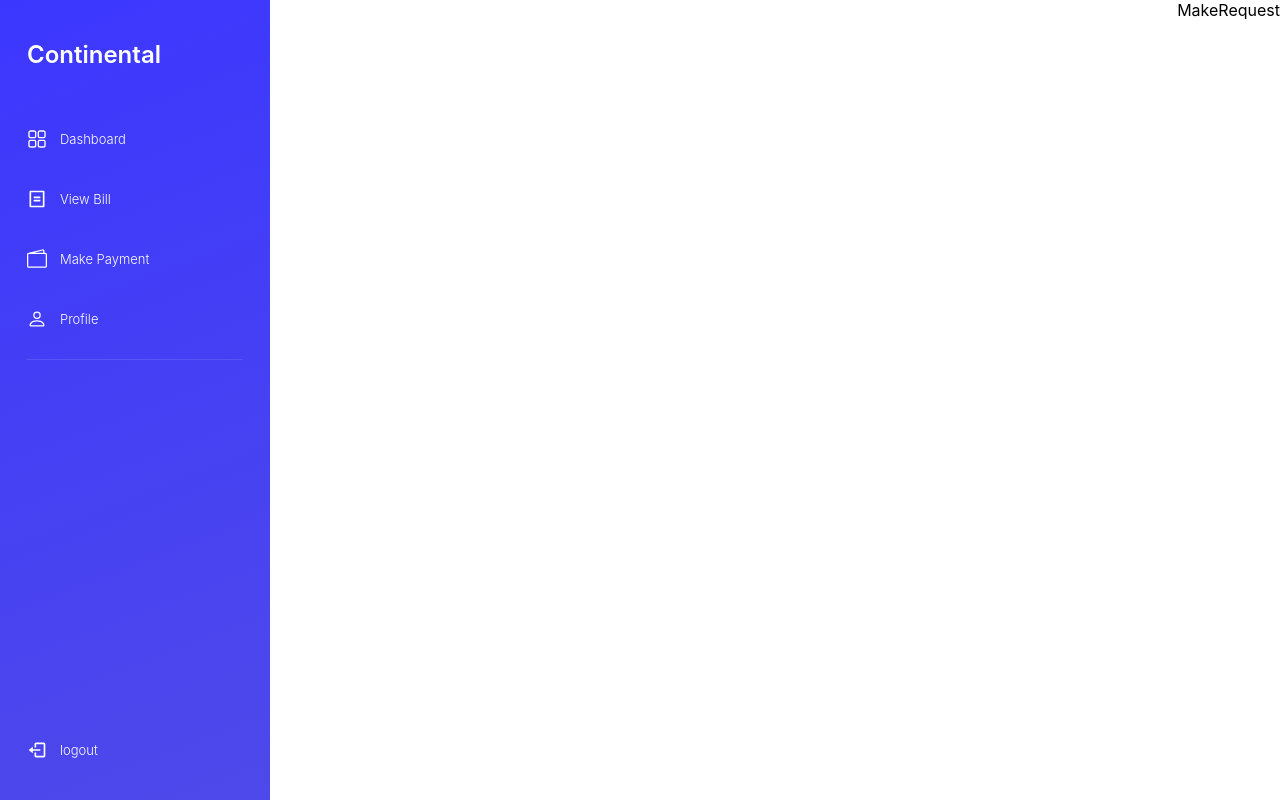
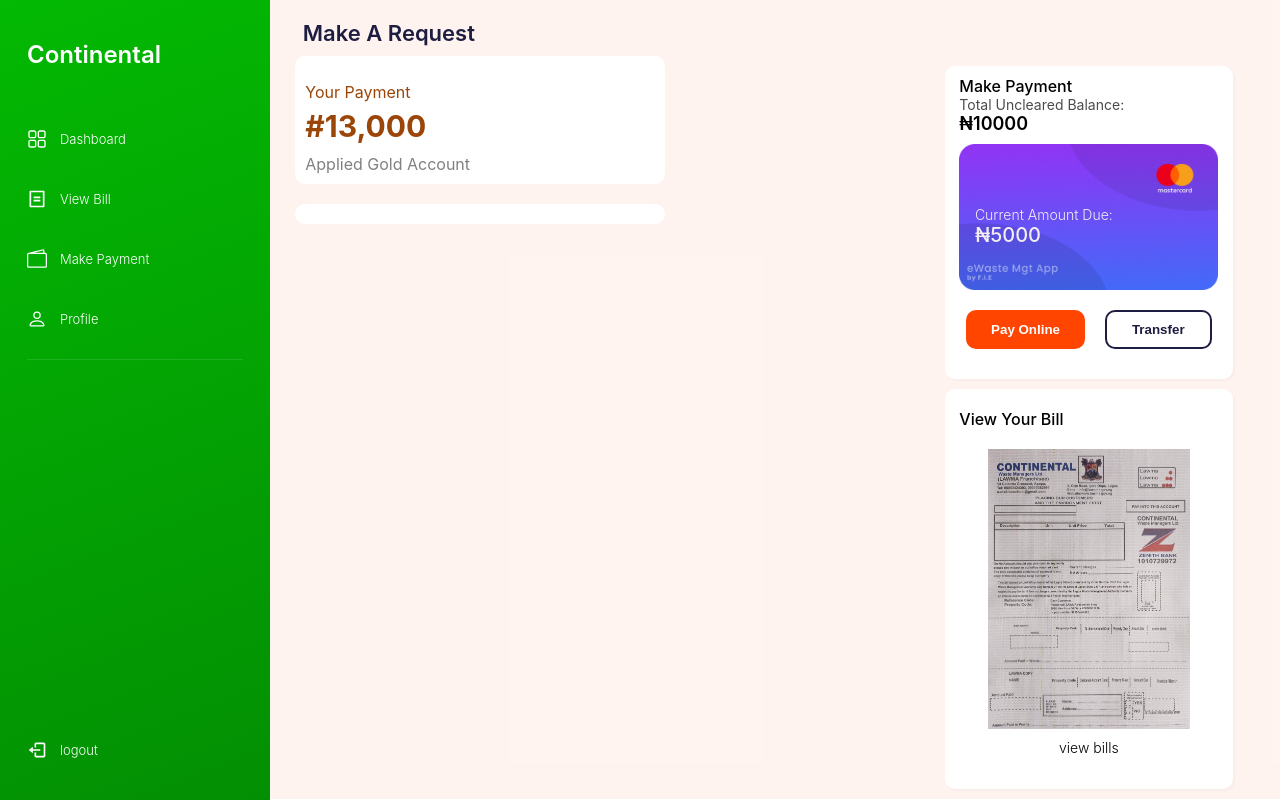
Before and after one commit to isaacetor/D.O-app, a React (Create React App) app: page /user/makerequest in a window 1280 px wide. Built offline with nearby package versions, Linux system fonts and the light colour scheme.

Commit message:
made a few changes

```diff
--- a/package.json
+++ b/package.json
@@ -14,11 +14,14 @@
     "@types/jest": "^27.5.2",
     "@types/node": "^16.18.23",
     "@types/react": "^18.0.33",
+    "@types/react-circular-progressbar": "^1.1.0",
     "@types/react-dom": "^18.0.11",
     "@types/styled-components": "^5.1.26",
     "@types/yup": "^0.32.0",
     "axios": "^1.3.4",
     "react": "^18.2.0",
+    "react-circle-progress-bar": "^0.1.4",
+    "react-circular-progressbar": "^2.1.0",
     "react-dom": "^18.2.0",
     "react-hook-form": "^7.43.9",
     "react-icons": "^4.8.0",
--- a/src/components/blocks/userdashboardblock/Sidenav.tsx
+++ b/src/components/blocks/userdashboardblock/Sidenav.tsx
@@ -23,10 +23,10 @@ const UserDashboardHeader = () => {
               <h1>Continental</h1>
             </Logo>
             <Navigation>
-              <Nav to="/userdashboard">
+              <Nav to="/user">
                 <RxDashboard style={{ fontSize: "20px" }} /> Dashboard
               </Nav>
-              <Nav to="/invoices">
+              <Nav to="/user/makerequest">
                 <RiBillLine style={{ fontSize: "20px" }} /> View Bill
               </Nav>
               <Nav to="/payment">
@@ -140,7 +140,7 @@ const Container = styled.div`
   background: rgb(226, 24, 24);
   background: linear-gradient(
     159deg,
-     #3c37fe,#4e49e9
+     #03b903,#038f03
   );
   display: flex;
   justify-content: center;
--- a/src/pages/userdashboard/MakeRequest.tsx
+++ b/src/pages/userdashboard/MakeRequest.tsx
@@ -1,7 +1,139 @@
 import React from "react";
+import styled from "styled-components";
+import { GoPrimitiveDot } from "react-icons/go";
+import UserDashboardSidebar from "./UserDashboardSidebar";
 
-const MakeRequest = () => {
-  return <div>MakeRequest</div>;
+const WasteBill = () => {
+  return (
+    <div>
+      <Container>
+        <Container>
+          <Wrapper>
+            <Text>Make A Request</Text>
+            <Main>
+              <First>
+                <Bill>
+                  <p>Your Payment</p>
+                  <h3>#13,000</h3>
+                  <span>Applied Gold Account</span>
+                </Bill>
+                <Request>
+
+                </Request>
+                {/* <UserNotification />
+                <TransactionHistory /> */}
+              </First>
+              <Second>
+                <UserDashboardSidebar />
+              </Second>
+            </Main>
+          </Wrapper>
+        </Container>
+      </Container>
+    </div>
+  );
 };
 
-export default MakeRequest;
+export default WasteBill;
+
+const Request = styled.div`
+  width: 350px;
+  /* height: 100px; */
+  background-color:white;
+  border-radius: 10px;
+  display:flex;
+  flex-direction:column;
+  padding:10px;
+  margin-top:20px;
+  p{
+    color:#9b4508;
+  }
+  h3{
+     font-size:30px;
+     margin-top:-10px;
+    color:#9b4508;
+    margin-bottom:-0.1px;
+  }
+  span{
+    color:gray;
+    margin-top:10px;
+
+  }
+`;
+const Bill = styled.div`
+  width: 350px;
+  /* height: 100px; */
+  background-color:white;
+  border-radius: 10px;
+  display:flex;
+  flex-direction:column;
+  padding:10px;
+  p{
+    color:#9b4508;
+  }
+  h3{
+     font-size:30px;
+     margin-top:-10px;
+    color:#9b4508;
+    margin-bottom:-0.1px;
+  }
+  span{
+    color:gray;
+    margin-top:10px;
+
+  }
+`;
+
+const Second = styled.div`
+  width: 35%;
+  height: 100%;
+`;
+
+const First = styled.div`
+  width: 70%;
+  height: 100%;
+  display:flex;
+  flex-direction:column;
+
+  display: flex;
+  /* justify-content: space-between; */
+  flex-direction: column;
+`;
+
+const Main = styled.div`
+  width: 100%;
+  display: flex;
+  justify-content: space-between;
+`;
+
+const Text = styled.div`
+  width: 100%;
+  /* height: 10%; */
+  /* background-color: #9b4508; */
+  color: #1d1d41;
+  font-weight: 600;
+  font-size: 22px;
+  margin-bottom: 10px;
+  margin-top: 20px;
+  margin-left: 15px;
+`;
+
+const Wrapper = styled.div`
+  width: 95%;
+  /* height: 95%; */
+  /* background: brown; */
+
+  display: flex;
+  align-items: center;
+  justify-content: center;
+  flex-direction: column;
+`;
+
+const Container = styled.div`
+  width: calc(100vw - 270px);
+  /* height: 100vh; */
+  display: flex;
+  justify-content: center;
+  align-items: center;
+  background-color: #fff2ec92;
+`;
--- a/src/pages/userdashboard/TransactionHistory.tsx
+++ b/src/pages/userdashboard/TransactionHistory.tsx
@@ -189,8 +189,8 @@ const CoverImg = styled.div`
   width: 40px;
   height: 40px;
   border-radius: 50%;
-  background-color: #8b008b97;
-  color: darkmagenta;
+  background-color: #03b903;
+  color: #088008;
   display: flex;
   align-items: center;
   justify-content: center;
--- a/src/pages/userdashboard/UserNotification.tsx
+++ b/src/pages/userdashboard/UserNotification.tsx
@@ -3,18 +3,23 @@ import React, { useState } from "react";
 import { GrClose } from "react-icons/gr";
 import styled from "styled-components";
 // import { getAllAdminMsg } from "../../Api/adminApi";
+import {CircularProgressbar} from "react-circular-progressbar"
+import "react-circular-progressbar/dist/styles.css"
 
 const UserNotification = () => {
   const [show, setShow] = useState<boolean>(false);
+  const [shows, setShows] = useState<boolean>(false);
   const allAdminMsg = useQuery({
     queryKey: ["viewAdminMsg"],
     // queryFn: getAllAdminMsg,
   });
-
+  const toggleShows = () => {
+    setShows(!shows);
+  };
   const toggleShow = () => {
     setShow(!show);
   };
-
+   const percentage = 3;
   // console.log(`this is all client message ${allAdminMsg}`);
   return (
       <Top1>
@@ -26,34 +31,203 @@ const UserNotification = () => {
         <MsgHold>
             <Box>
                 <Details>
-                    <h1>3</h1>
+                <CircularProgressbar value={percentage} maxValue={4} text={`${percentage}%`} styles={{root:{},path:{stroke:"#03b903"},text:{fill:"#03b903"}}}/>
                 </Details>
                 <p>Monthly Request</p>
-                <p>3/4 task done</p>
+                <span>3/4 task done</span>
             </Box>
+            <ButtonHold>
+          <PayOnline onClick={toggleShow}>Make Request</PayOnline>
+          <Transfer onClick={toggleShows}>Custom Request</Transfer>
+        </ButtonHold>
         </MsgHold>
+        {show ? (<Hold>
+          <Holds>
+            <p>Request is Sucessfull......</p>
+            <small>Make sure to end request as soon as <br/>the work is been done</small>
+            <button onClick={toggleShow}>OK</button>
+          </Holds>
+          {/* <Ic onClick={toggleShow}>
+            <GrClose/>
+          </Ic> */}
+        </Hold>):(null)}
+        {shows ? (<Hold>
+          <Holds>
+           <Card>
+            <small>Title</small>
+            <input type="text" />
+           </Card>
+           <Card>
+           <small>Select location</small>
+            <select name="" id="">
+              <option value="">Ajeromi ifelodun local govt</option>
+              <option value="">Apapa</option>
+              <option value="">Festac</option>
+            </select>
+           </Card>
+           <Card>
+           <small>Select Date</small>
+           <input type="date" />
+           </Card>
+           <Card>
+           <small>Select Time</small>
+           <input type="time" />
+           </Card>
+            <button onClick={toggleShows}>Send Request</button>
+          </Holds>
+          <Ic onClick={toggleShows}>
+            <GrClose/>
+          </Ic>
+        </Hold>):(null)}
       </Top1>
   );
 };
 
 export default UserNotification;
+const Ic = styled.div`
+font-size: 30px;
+color:white;
+position: absolute;
+top: 5px;
+cursor: pointer;
+display: flex;
+justify-content: center;
+align-items: center;
+width: 60px;
+height: 60px;
+border-radius: 50%;
 
+:hover{
+
+  background-color: #f03131a0;
+  color: white;
+
+}
+`
+const Card=styled.div`
+display: flex;
+flex-direction: column;
+margin-bottom: 10px;
+/* justify-content: left; */
+/* text-align: left; */
+/* background-color: red; */
+select{
+  padding: 10px;
+  width: 425px;
+  outline: none;
+
+}
+small{
+  display: flex;
+  justify-content: left;
+  text-align: right;
+  /* margin-top: 15px; */
+
+}
+input{
+  width: 400px;
+  padding: 10px;
+  font-size: 17px;
+  /* margin-bottom: 10px; */
+  /* margin-top: 10px; */
+}
+`
+const Holds=styled.div`
+width: 500px;
+height: 450px;
+background-color: #f0ecec;
+display: flex;
+justify-content: center;
+align-items: center;
+flex-direction: column;
+border-radius: 10px 10px 10px 10px;
+padding: 10px;
+p{
+  font-size: 35px;
+}
+small{
+text-align: center;
+font-size: 15px;
+}
+button{
+  padding: 15px 15px;
+  background-color: #03b903;
+  color:white;
+  font-size: 18px;
+  margin-top: 70px;
+  cursor: pointer;
+  border: none;
+}
+/* margin-top: 25%; */
+`
+const Hold=styled.div`
+display:flex;
+width:100%;
+height:100%;
+justify-content: center;
+align-items: center;
+position: absolute;
+background-color: #0000009d;
+bottom:0;
+top:0;
+z-index: 999;
+`
+const Transfer = styled.button`
+  padding: 10px 25px;
+  /* border: 2px solid #1d1d41; */
+  color: #1d1d41;
+  font-weight: 600;
+  border-radius: 10px;
+  background-color: transparent;
+box-shadow:rgba(0, 0, 0, 0.171) 0px 4px 12px;
+  :hover {
+    cursor: pointer;
+  }
+`;
+const PayOnline = styled.button`
+  padding: 10px 25px;
+  background-color: #ff4500;
+  color: #fff;
+  border: 0;
+  font-weight: 600;
+  border-radius: 10px;
+  transition: all 350ms ease;
+
+  :hover {
+    cursor: pointer;
+    background-color: #ff4400e6;
+  }
+`;
+const ButtonHold = styled.div`
+  width: 90%;
+  margin-top: 20px;
+  margin-bottom: 30px;
+  display: flex;
+  justify-content: center;
+  gap: 20px;
+`;
 const Details = styled.div`
-width:
+/* color:red; */
+width: 120px;
 `;
 const Box = styled.div`
+width:250px;
+height:200px;
+background-color:white;
+display:flex;
+justify-content:center;
+align-items:center;
+/* box-shadow:rgba(0, 0, 0, 0.1) 0px 4px 12px; */
+border-radius:20px;
+padding:20px;
+flex-direction:column;
+margin-top:30px;
+`;
+const MsgHold = styled.div`
 display:flex;
 justify-content:center;
 align-items:center;
 flex-direction:column;
-width:50px;
-height:50px;
-border-radius:50%;
-`;
-const MsgHold = styled.div`
-width:300px;
-height:200px;
-background-color:gray;
 `;
 const Notify = styled.div`
 display:flex;
@@ -63,7 +237,7 @@ flex-direction:column;
 button{
     width:150px;
     padding:10px 13px;
-    background-color:#3c37fe;
+    background-color:#03b903;
     color:white;
     border-radius:30px;
     border:0;
@@ -75,8 +249,9 @@ const Top1 = styled.div`
 display:flex;
 justify-content:space-around;
 align-items:center;
-width:92%;
-  background-color:white;
+width:91%;
+  background-color:#f2f2f8b7;
+  /* background-color:white; */
   border-radius:20px;
   /* padding-left:50px; */
   padding:0 0 30px 50px;
```
Also changed, not shown: 1 other file (tests, documents, lock files or other folders).
